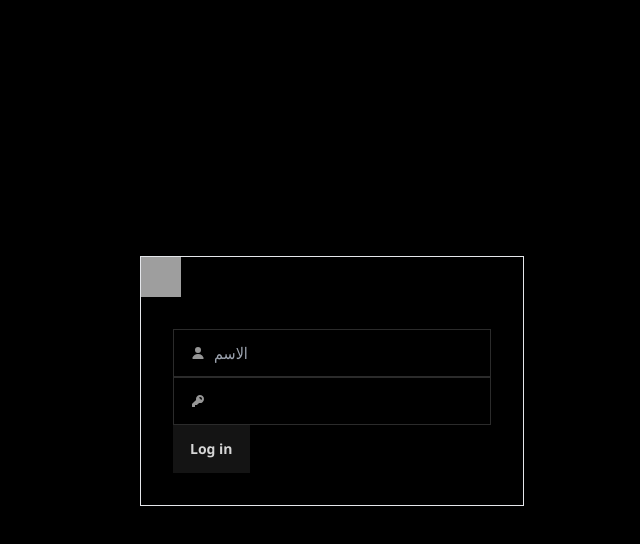
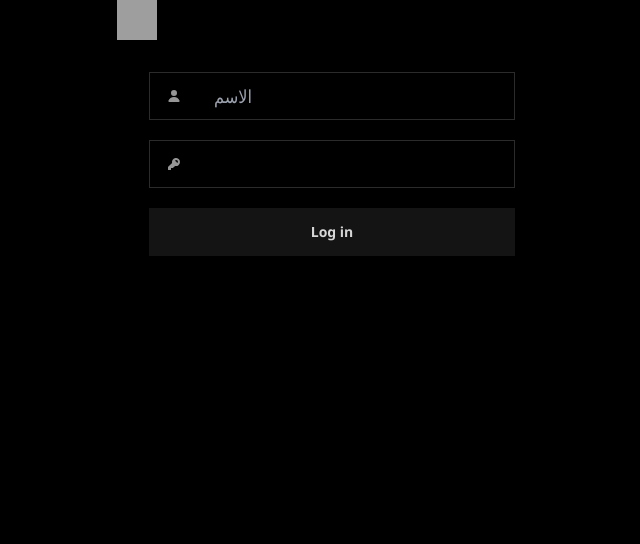
Before and after one commit to ranaalmalki/Twitter-project, a React (Vite) app in the folder twitter-project/: page /login in a window 1280 px wide. Shown: the top 544 px of the page, without its empty margins (308-948 px from the left). Built offline with nearby package versions, Linux system fonts and the light colour scheme; grey boxes are pictures that could not be loaded.

Commit message:
edit the sign up login popup

```diff
--- a/twitter-project/src/App.css
+++ b/twitter-project/src/App.css
@@ -1,3 +1,4 @@
 *{
   font-family: 'Segoe UI', Tahoma, Geneva, Verdana, sans-serif;
+  box-sizing: border-box;
 }
--- a/twitter-project/src/pages/HomePage.jsx
+++ b/twitter-project/src/pages/HomePage.jsx
@@ -1,13 +1,13 @@
 import React, { useState } from 'react'
 import Signup from './Signup'
 import { Link} from "react-router-dom"
+import Login from './Login'
 
 function HomePage() {
     const [windows,setWindows]=useState(false)
   return (
     <>
-    <div className='flex justify-center items-center p-48 '>
-        <div className='grid grid-flow-col justify-around'>
+    <div className='flex flex-col-reverse justify-around lg:flex-row items-center p-48 '>
         <div className='login and signup w-80' dir='rtl'>
 <h1 className='text-7xl font-bold text-white mb-10'>يحدث الآن </h1>
 <h3 className='text-4xl text-white mb-9'>انضم اليوم.</h3>
@@ -20,7 +20,12 @@ className='h-5'
 />التسجيل باستخدام Apple</button>
 <div className="divider divider-neutral">أو</div>
 <button onClick={()=>{setWindows(true)}} className='btn bg-[#1a8cd8] text-white rounded-full w-full hover:bg-slate-600'>إنشاء حساب</button>
-{windows && <Signup toggle={()=>setWindows(false)} />}
+{windows &&
+  <div className="fixed inset-0 bg-[#242d34]/50 flex justify-center items-center z-10">
+    <div className="bg-black shadow-lg rounded-xl p-6 "><Signup toggle={()=>setWindows(false)} />
+</div>
+</div>
+  }
 <div >
 
 </div>
@@ -28,15 +33,24 @@ className='h-5'
 و<a href="#" className='text-[#1a8cd8]' >سياسة الخصوصية</a>
 ، بما في ذلك <a href="#" className='text-[#1a8cd8]'>استخدام الكوكيز.</a></small>
 <h4>هل لديك حساب  بالفعل ؟</h4>
-<Link to="/login">
-<button className='btn btn-outline text-[#1a8cd8] rounded-full w-full hover:bg-cyan-100'>تسجيل الدخول </button>
-</Link>
+<a className='btn btn-outline text-[#1a8cd8] rounded-full w-full hover:bg-cyan-100' href="#my_modal_8">تسجيل الدخول </a>
+
+{/* Put this part before </body> tag */}
+<div className="modal" role="dialog" id="my_modal_8">
+  <div className="modal-box">
+      <Login/>
+
+    <div className="modal-action">
+      <a href="#" className="btn">إغلاق</a>
+    </div>
+  </div>
 </div>
-<div className='image-twitter w-96'>
+</div>
+<div className='image-twitter flex justify-end lg:justify-center pr-4  lg:max-w-lg  w-96'>
 <img
 src='https://freepnglogo.com/images/all_img/1725374683twitter-x-logo.png'
 alt='logo-x'
-className='w-full'
+className=' lg:max-w-md max-w-[4rem] '
 />
 </div>
 
@@ -44,11 +58,10 @@ className='w-full'
 <div>
 
 
-</div>
 
     </div>
 
-<ul className='flex r flex-wrap flex-row-reverse  gap-4 justify-center'>
+<ul className='flex r flex-wrap flex-row-reverse  gap-3 justify-center text-[#71767b] text-sm'>
     <li>حول</li>
     <li>تنزل  تطبيق X</li>
     <li>مركز المساعدة</li>
--- a/twitter-project/src/pages/Login.jsx
+++ b/twitter-project/src/pages/Login.jsx
@@ -40,16 +40,16 @@ const handleSubmit =(e)=>{
 
 
   return (
-    <div className="flex justify-center items-center p-64">
+    <div className="flex justify-center items-center ">
 
-        <div className="card w-96 border">
+        <div className="card ">
         <img
                 src="https://freepnglogo.com/images/all_img/1725374683twitter-x-logo.png"
                 className="h-10 w-10"
                 />
             <div className="card-body">
 
-        <form onSubmit={handleSubmit}>
+        <form onSubmit={handleSubmit} className="flex flex-col gap-5 ">
 
 <label className="input input-bordered flex items-center gap-2">
   <svg
@@ -60,7 +60,7 @@ const handleSubmit =(e)=>{
     <path
       d="M8 8a3 3 0 1 0 0-6 3 3 0 0 0 0 6ZM12.735 14c.618 0 1.093-.561.872-1.139a6.002 6.002 0 0 0-11.215 0c-.22.578.254 1.139.872 1.139h9.47Z" />
   </svg>
-  <input type="text" className="grow" placeholder="الاسم" onChange={nameinput} value={inputName}  required/>
+  <input type="text" className="grow  input-lg" placeholder="الاسم" onChange={nameinput} value={inputName}  required/>
 </label>
 <label className="input input-bordered flex items-center gap-2">
   <svg
--- a/twitter-project/src/pages/Signup.jsx
+++ b/twitter-project/src/pages/Signup.jsx
@@ -48,7 +48,7 @@ const handleSubmit = (e)=>{
         <div className="card">
             <div className="card-body">
                 <div className="card-title">
-                    إنشاء حساب
+                    <h1 className="text-5xl">إنشاء حساب</h1>
 
                 </div>
                 <form onSubmit={handleSubmit}>
@@ -63,7 +63,7 @@ const handleSubmit = (e)=>{
     <path
       d="M15 6.954 8.978 9.86a2.25 2.25 0 0 1-1.956 0L1 6.954V11.5A1.5 1.5 0 0 0 2.5 13h11a1.5 1.5 0 0 0 1.5-1.5V6.954Z" />
   </svg>
-  <input type="text" className="grow" placeholder="البريد الإلكتروني" onChange={emailinput} value={inputEmail} required/>
+  <input type="text" className="grow w-full" placeholder="البريد الإلكتروني" onChange={emailinput} value={inputEmail} required/>
 </label>
 <label className="input input-bordered flex items-center gap-2">
   <svg
@@ -96,7 +96,7 @@ const handleSubmit = (e)=>{
 
 <button className="btn" type="submit">sign up </button>
 </form>
-<button className="btn btn-warning" onClick={props.toggle}>إغلاق</button>
+<button className="btn btn-" onClick={props.toggle}>إغلاق</button>
             </div>
 
         </div>
```
